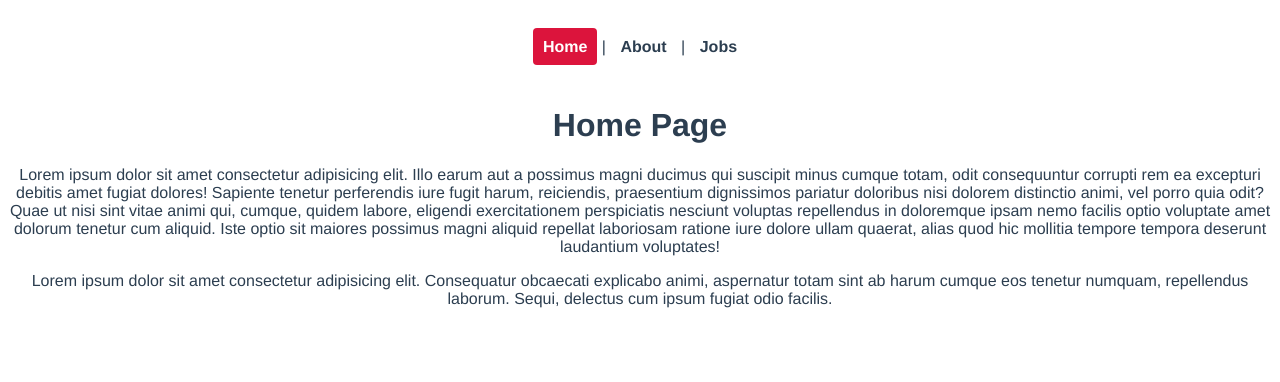
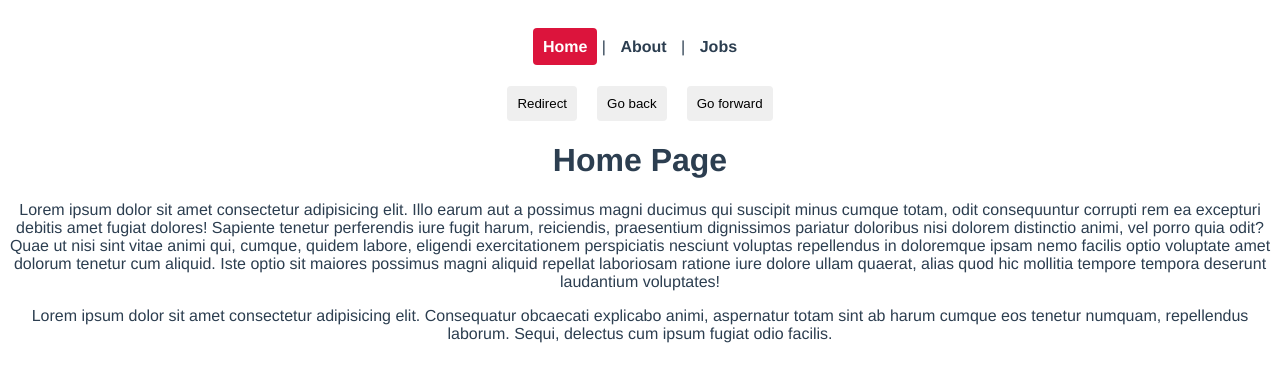
Before and after one commit to valcalav/vue-ninja-jobs, a Vue app: page / in a window 1280 px wide. Shown: the top 382 px of the page. Built offline with nearby package versions, Linux system fonts and the light colour scheme.

Commit message:
programmatic navigation

```diff
--- a/src/App.vue
+++ b/src/App.vue
@@ -6,8 +6,34 @@
     <router-link :to="{ name: 'Jobs' }">Jobs</router-link>
 
   </div>
+
+  <button @click="redirect" >Redirect</button>
+  <button @click="back">Go back</button>
+  <button @click="forward">Go forward</button>
+
   <router-view/>
 </template>
+
+<script>
+
+export default {
+  methods: {
+    redirect() {
+      this.$router.push({ name: 'Home'})
+    },
+    back() {
+      this.$router.go(-1)
+      //We use $route to get information on the route we are currently at, and $router to do something
+    },
+    forward() {
+      this.$router.go(1)
+
+    }
+
+  }
+}
+</script>
+
 
 <style>
 #app {
@@ -34,4 +60,11 @@
   color: white;
   background: crimson;
 }
+
+button {
+  margin: 0 10px;
+  padding: 10px;
+  border: none;
+  border-radius: 4px;
+}
 </style>
```
